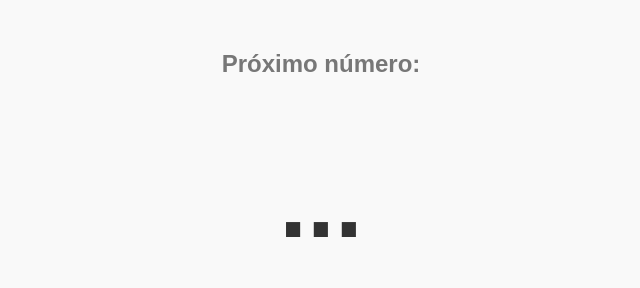
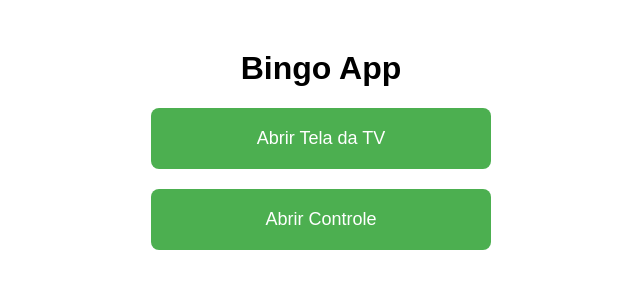
Before and after one commit to Vbox20/bingo-tv, a plain HTML site: page index.html in a window 1280 px wide. Shown: the whole page, without its empty margins (319-959 px from the left). Drawn offline with Linux system fonts and the light colour scheme; no server answers.

Commit message:
Update index.html

```diff
--- a/index.html
+++ b/index.html
@@ -1,54 +1,30 @@
-
 <!DOCTYPE html>
 <html>
 <head>
-  <title>Bingo TV</title>
+  <title>Bingo App</title>
   <style>
     body {
       font-family: sans-serif;
-      background: #f9f9f9;
       text-align: center;
       margin-top: 50px;
     }
-    h1 {
-      font-size: 100px;
-      color: #333;
-    }
-    h2 {
-      color: #777;
+    .botao {
+      display: block;
+      background: #4CAF50;
+      color: white;
+      padding: 20px;
+      margin: 20px auto;
+      max-width: 300px;
+      text-decoration: none;
+      border-radius: 8px;
+      font-size: 18px;
     }
   </style>
 </head>
 <body>
-  <h2>Próximo número:</h2>
-  <h1 id="numero">...</h1>
+  <h1>Bingo App</h1>
 
-  <script src="https://www.gstatic.com/firebasejs/9.22.2/firebase-app-compat.js"></script>
-  <script src="https://www.gstatic.com/firebasejs/9.22.2/firebase-database-compat.js"></script>
-  <script>
-    // Configuração do Firebase (substitua pelos seus dados)
-    const firebaseConfig = {
-      apiKey: "SUA_API_KEY",
-      authDomain: "SEU_DOMINIO.firebaseapp.com",
-      databaseURL: "https://SEU_DOMINIO.firebaseio.com",
-      projectId: "SEU_PROJETO",
-      storageBucket: "SEU_BUCKET.appspot.com",
-      messagingSenderId: "SENDER_ID",
-      appId: "SEU_APP_ID"
-    };
-
-    firebase.initializeApp(firebaseConfig);
-    const db = firebase.database();
-
-    const numeroEl = document.getElementById("numero");
-
-    // Escuta atualizações no número sorteado
-    db.ref("bingo/numeroAtual").on("value", (snapshot) => {
-      const numero = snapshot.val();
-      if (numero !== null) {
-        numeroEl.textContent = numero;
-      }
-    });
-  </script>
+  <a class="botao" href="bingo-tv-improved.html">Abrir Tela da TV</a>
+  <a class="botao" href="bingo-controle.html">Abrir Controle</a>
 </body>
 </html>
```
